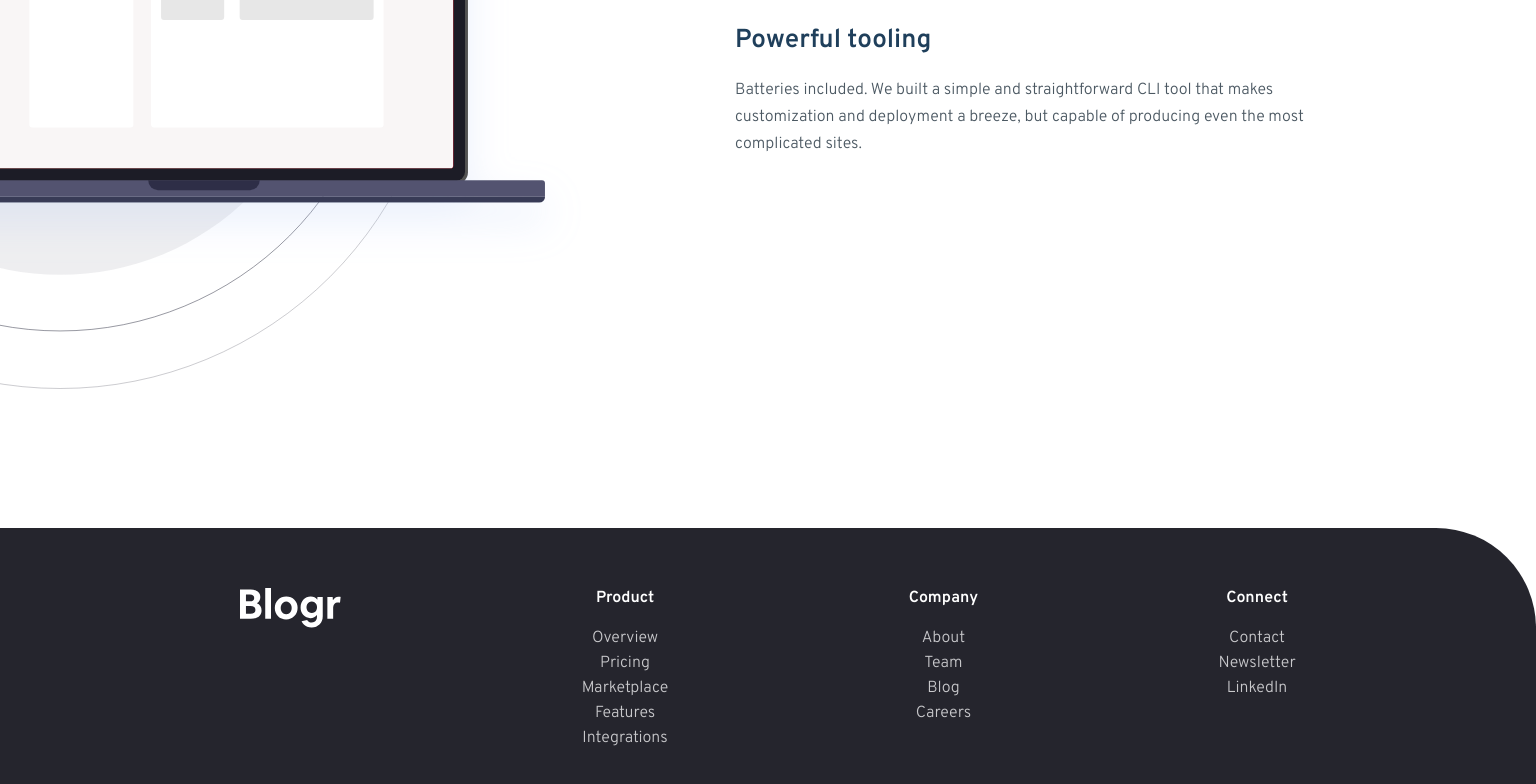
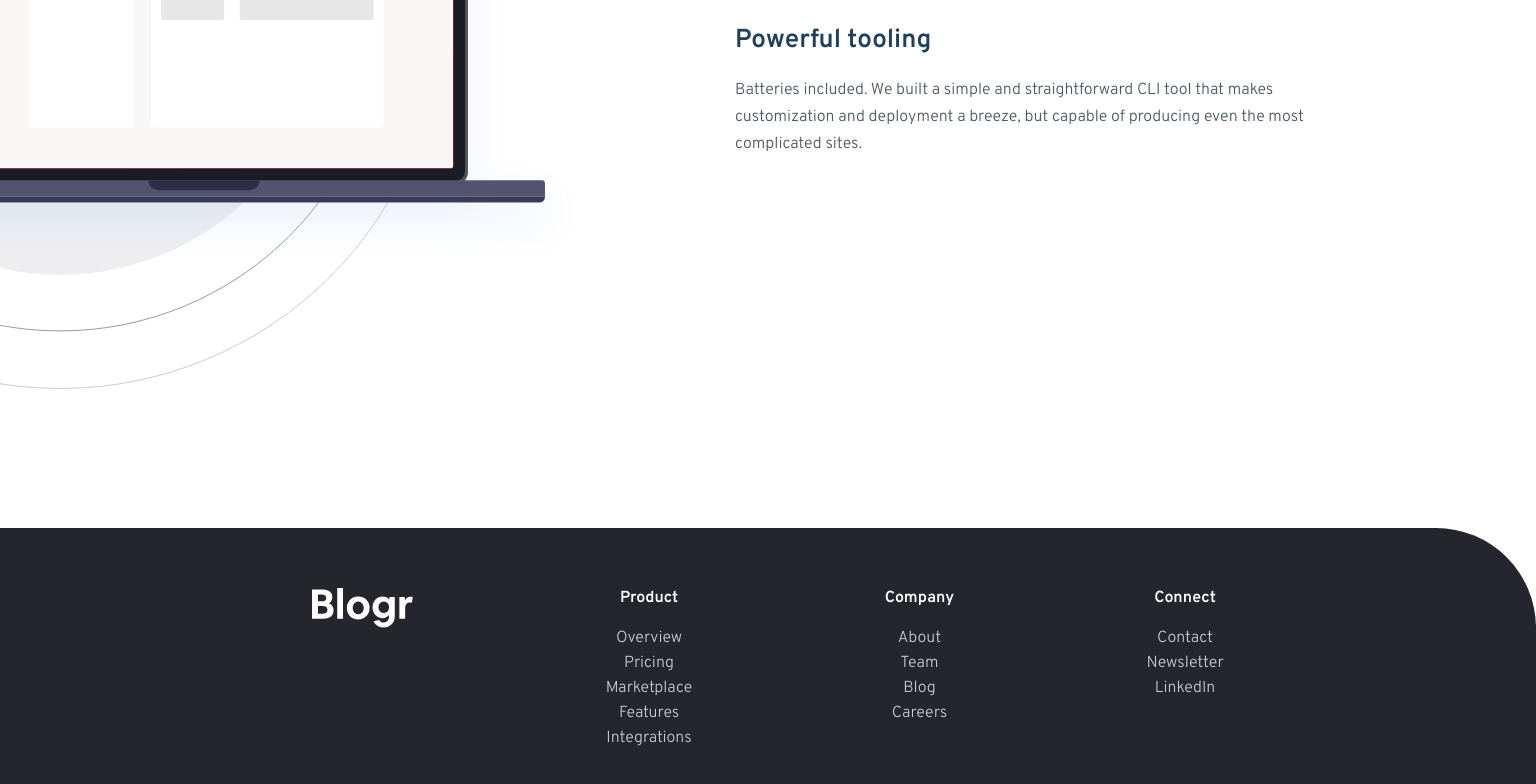
Before and after one commit to erwinruiz/blogr-landing-page, a React (Create React App) app: page / in a window 1536 px wide. Shown: the part 2424-3208 px from the top of the page. Built offline with nearby package versions, Linux system fonts and the light colour scheme.

Commit message:
Adapt footer component to desktop design

```diff
--- a/src/components/Footer.module.css
+++ b/src/components/Footer.module.css
@@ -43,3 +43,19 @@
     width: 101px;
   }
 }
+
+@media (min-width: 1124px) {
+  .footer {
+    padding: 60px 40px;
+  }
+}
+@media (min-width: 1224px) {
+  .footer {
+    padding: 60px 80px;
+  }
+}
+@media (min-width: 1324px) {
+  .footer {
+    padding: 60px 120px;
+  }
+}
```
